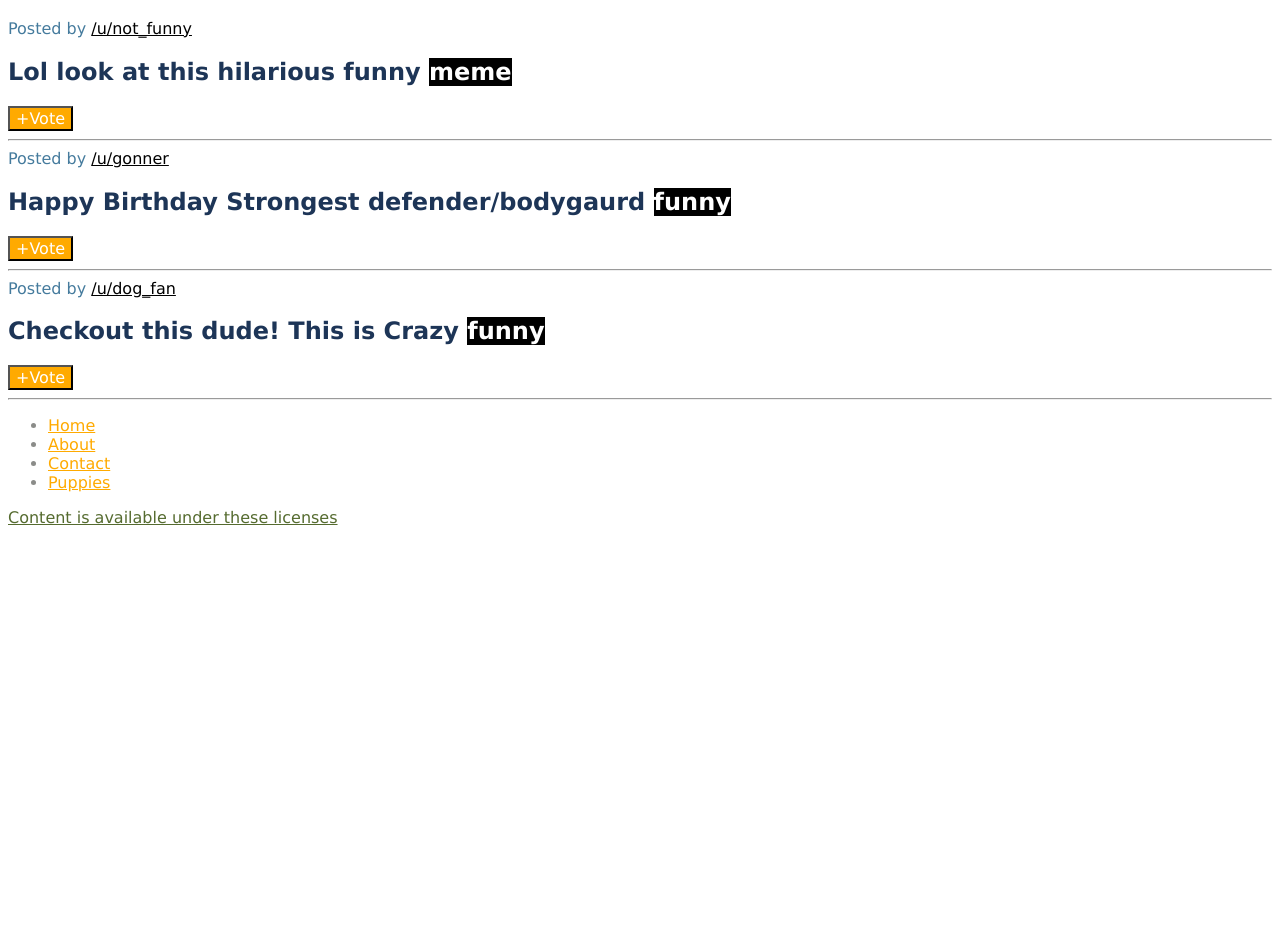
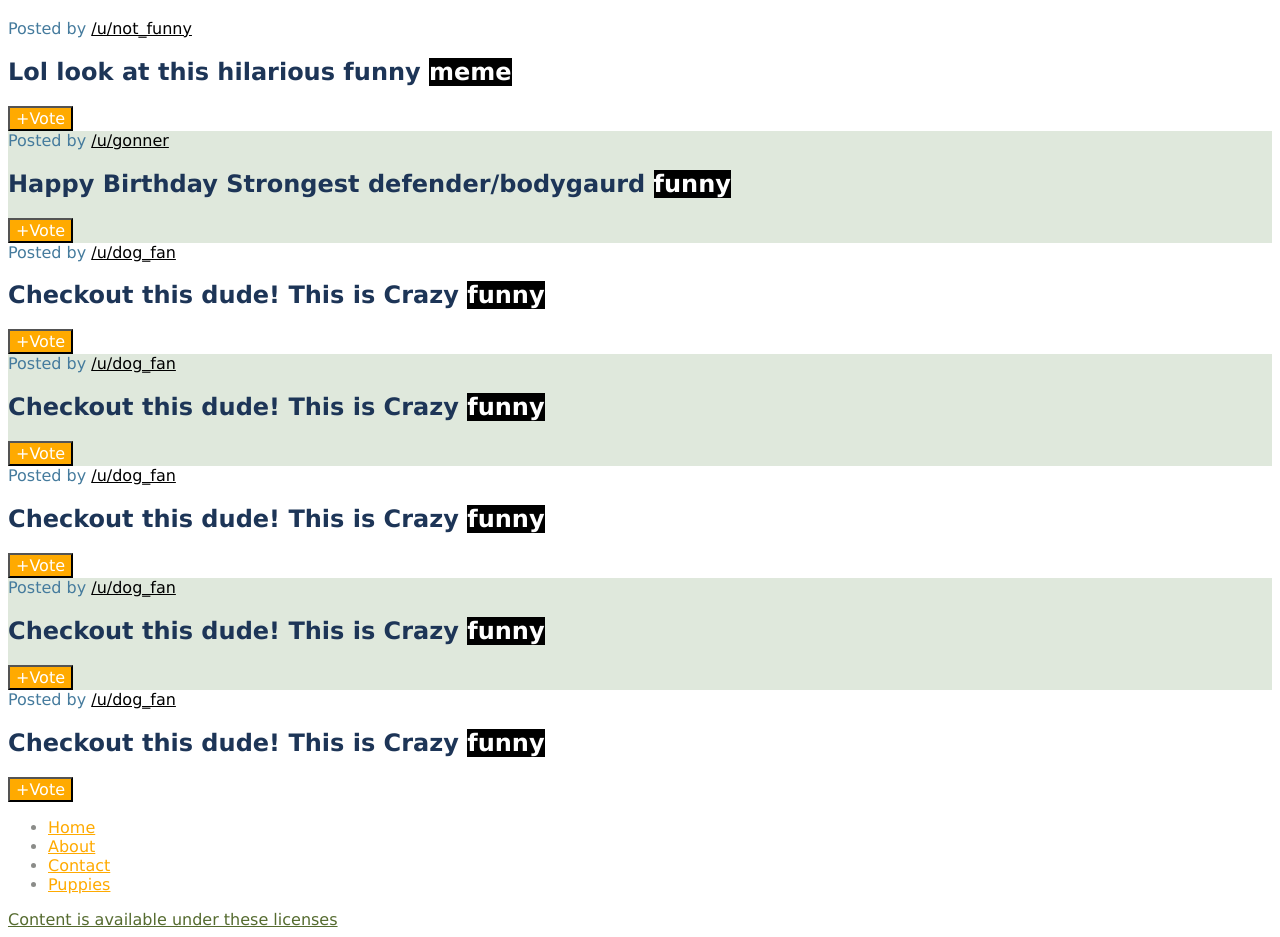
Before and after one commit to raghubhogireddy/webdev, a plain HTML site: page world of CSS Selectors/Index.html in a window 1280 px wide. Shown: the part 95-1032 px from the top of the page. Before the commit the page ends 800 px from the top, so only its background shows below. Drawn offline with Linux system fonts and the light colour scheme.

Commit message:
added CSS specificity

```diff
--- a/world of CSS Selectors/Index.html
+++ b/world of CSS Selectors/Index.html
@@ -21,7 +21,7 @@
         <h2>Lol look at this hilarious funny <span class="tag">meme</span></h2>
         <button>+Vote</button>
       </section>
-      <hr />
+
       <section class="post">
         <span>Posted by <a href="#345adas">/u/gonner</a></span>
         <h2>
@@ -30,7 +30,7 @@
         </h2>
         <button>+Vote</button>
       </section>
-      <hr />
+
       <section class="post">
         <span>Posted by <a href="#981adas">/u/dog_fan</a></span>
         <h2>
@@ -38,7 +38,34 @@
         </h2>
         <button>+Vote</button>
       </section>
-      <hr />
+      <section class="post">
+        <span>Posted by <a href="#981adas">/u/dog_fan</a></span>
+        <h2>
+          Checkout this dude! This is Crazy <span class="tag">funny</span>
+        </h2>
+        <button>+Vote</button>
+      </section>
+      <section class="post">
+        <span>Posted by <a href="#981adas">/u/dog_fan</a></span>
+        <h2>
+          Checkout this dude! This is Crazy <span class="tag">funny</span>
+        </h2>
+        <button>+Vote</button>
+      </section>
+      <section class="post">
+        <span>Posted by <a href="#981adas">/u/dog_fan</a></span>
+        <h2>
+          Checkout this dude! This is Crazy <span class="tag">funny</span>
+        </h2>
+        <button>+Vote</button>
+      </section>
+      <section class="post">
+        <span>Posted by <a href="#981adas">/u/dog_fan</a></span>
+        <h2>
+          Checkout this dude! This is Crazy <span class="tag">funny</span>
+        </h2>
+        <button>+Vote</button>
+      </section>
     </main>
     <footer>
       <nav>
--- a/world of CSS Selectors/Styles.css
+++ b/world of CSS Selectors/Styles.css
@@ -54,3 +54,30 @@ footer > a{
 input[type="text"]{
     color: yellow;
 }
+
+/* Pseudo classes ; Keyword added t selector that specifies a
+special state of selected element */
+.post button:hover{
+    background-color:#e63946 ;
+    color: #f1faee;
+}
+
+.post a:hover{
+    text-decoration: none;
+    font-weight: 500px;
+}
+
+.post:nth-of-type(2n){
+    background-color: #dfe8dc;
+}
+
+/* Pseudo elements : keyword added to a selector that lets you style a
+particular part of selected element(s) */
+
+h2::first-letter{
+    font: size 200px;
+}
+
+h2::selection{
+    color: yellow;
+}
```
